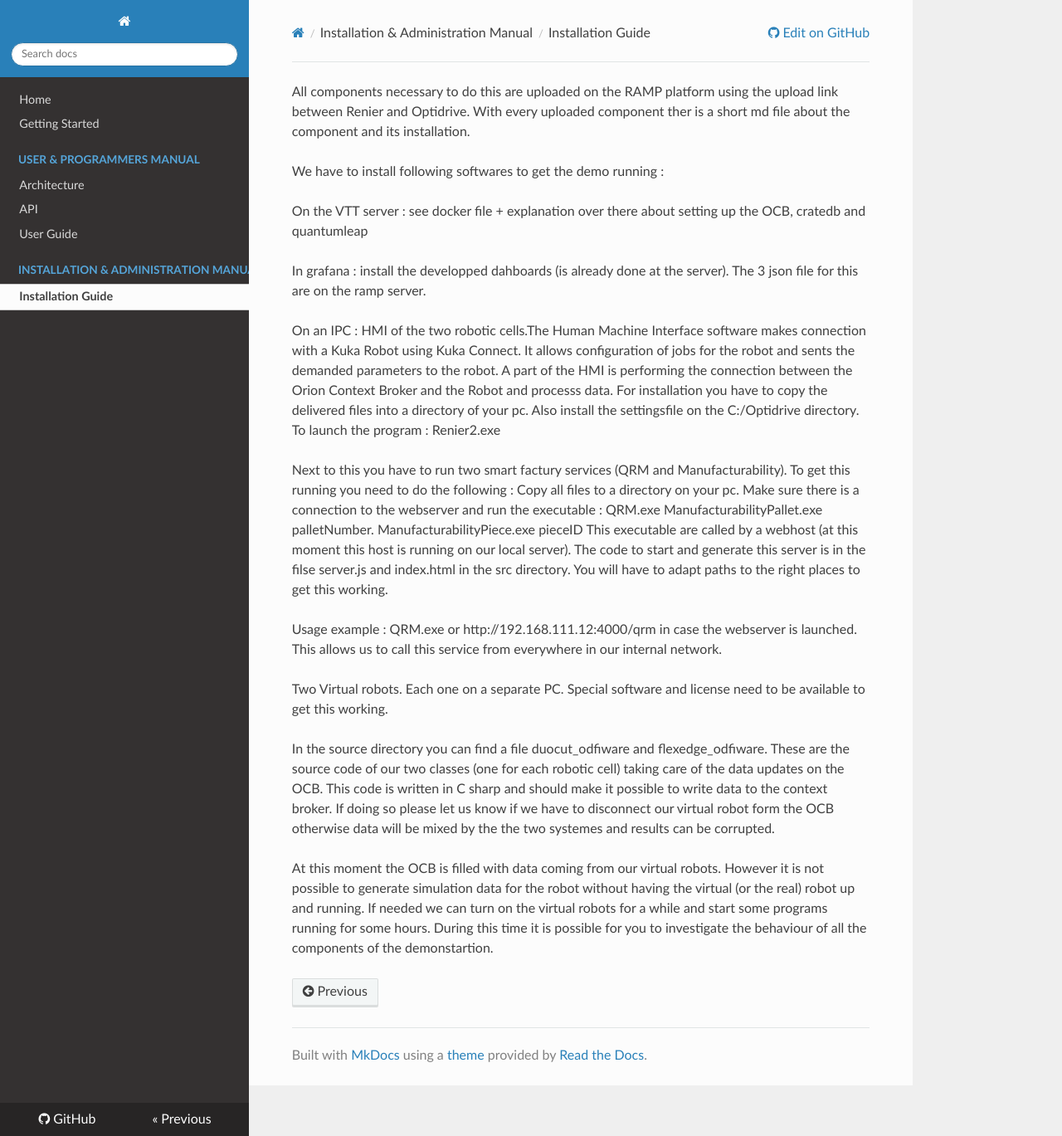
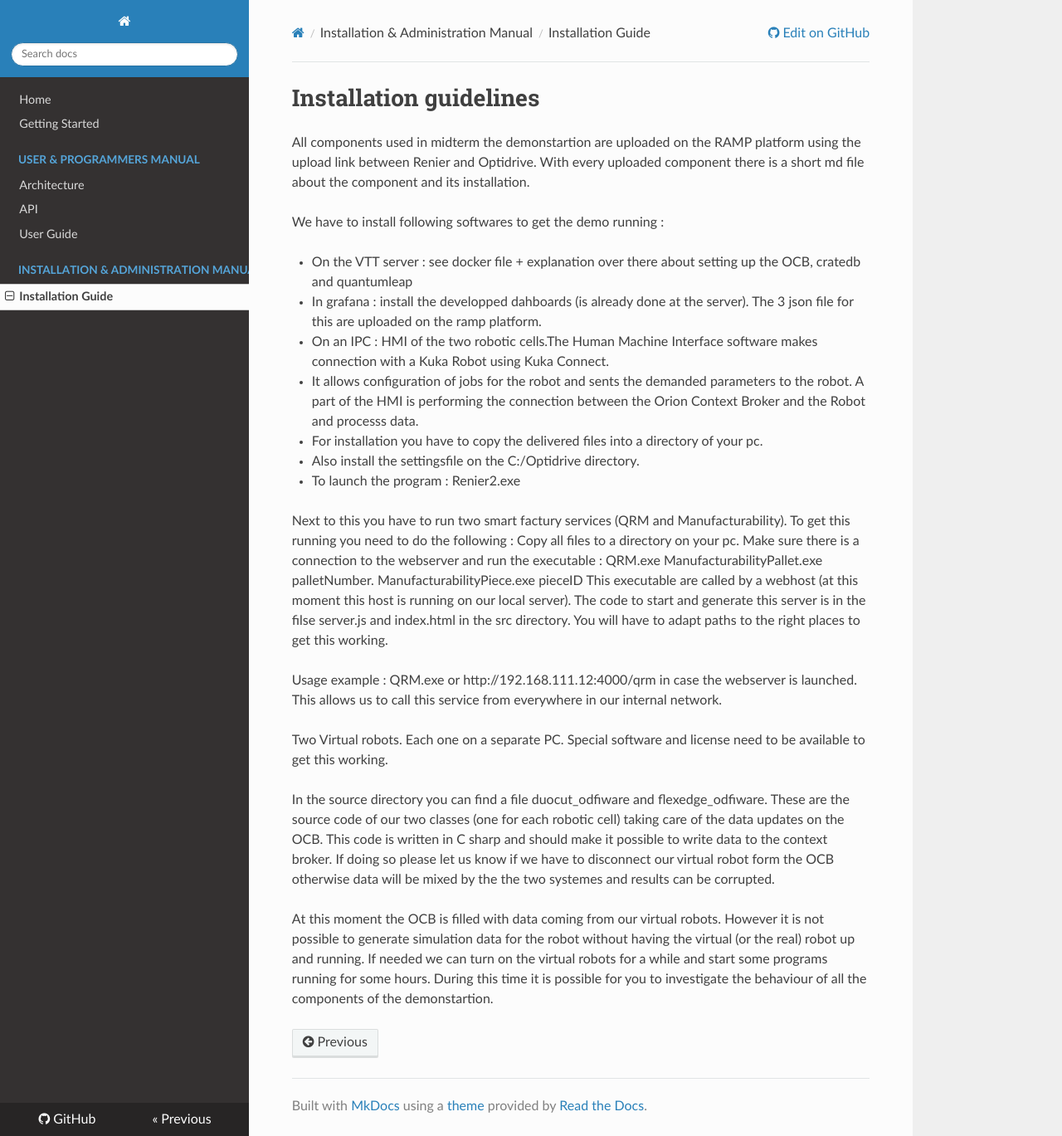
Before and after one commit to ramp-eu/JS2SF, an MkDocs documentation site: the page built from docs/installationguide.md, in a window 1280 px wide and 1369 px high. Shown: the whole window at 83% size. Built offline with MkDocs 1.6.1, drawn with Linux system fonts in a browser that asks for light colours; nearby versions of some CDN libraries; old or Windows-style settings are respelled for this version of MkDocs.

Commit message:
Update installationguide.md

```diff
--- a/docs/installationguide.md
+++ b/docs/installationguide.md
@@ -1,16 +1,18 @@
-All components necessary to do this are uploaded on the RAMP platform using the upload link between Renier and Optidrive. With every uploaded component ther is a short md file about the component and its installation.
+# Installation guidelines
+
+All components used in midterm the demonstartion are uploaded on the RAMP platform using the upload link between Renier and Optidrive. With every uploaded component there is a short md file about the component and its installation.
 
 We have to install following softwares to get the demo running :
 
-On the VTT server :  see docker file + explanation over there about setting up the OCB, cratedb and quantumleap
+- On the VTT server :  see docker file + explanation over there about setting up the OCB, cratedb and quantumleap
 
-In grafana : install the developped dahboards (is already done at the server). The 3 json file for this are on the ramp server.
+- In grafana : install the developped dahboards (is already done at the server). The 3 json file for this are uploaded on the ramp platform.
 
-On an IPC : HMI of the two robotic cells.The Human Machine Interface software makes connection with a Kuka Robot using Kuka Connect.
-It allows configuration of jobs for the robot and sents the demanded parameters to the robot. A part of the HMI is performing the connection between the Orion Context Broker and the Robot and processs data.
-For installation you have to copy the delivered files into a directory of your pc.
-Also install the settingsfile on the C:/Optidrive directory.
-To launch the program : Renier2.exe
+- On an IPC : HMI of the two robotic cells.The Human Machine Interface software makes connection with a Kuka Robot using Kuka Connect.
+   * It allows configuration of jobs for the robot and sents the demanded parameters to the robot. A part of the HMI is performing the connection between the Orion Context Broker and the Robot and processs data.
+   * For installation you have to copy the delivered files into a directory of your pc.
+   * Also install the settingsfile on the C:/Optidrive directory.
+   * To launch the program : Renier2.exe
 
 Next to this you have to run two smart factury services (QRM and Manufacturability). To get this running you need to do the following :
 Copy all files to a directory on your pc. Make sure there is a connection to the webserver and run the executable :
```
